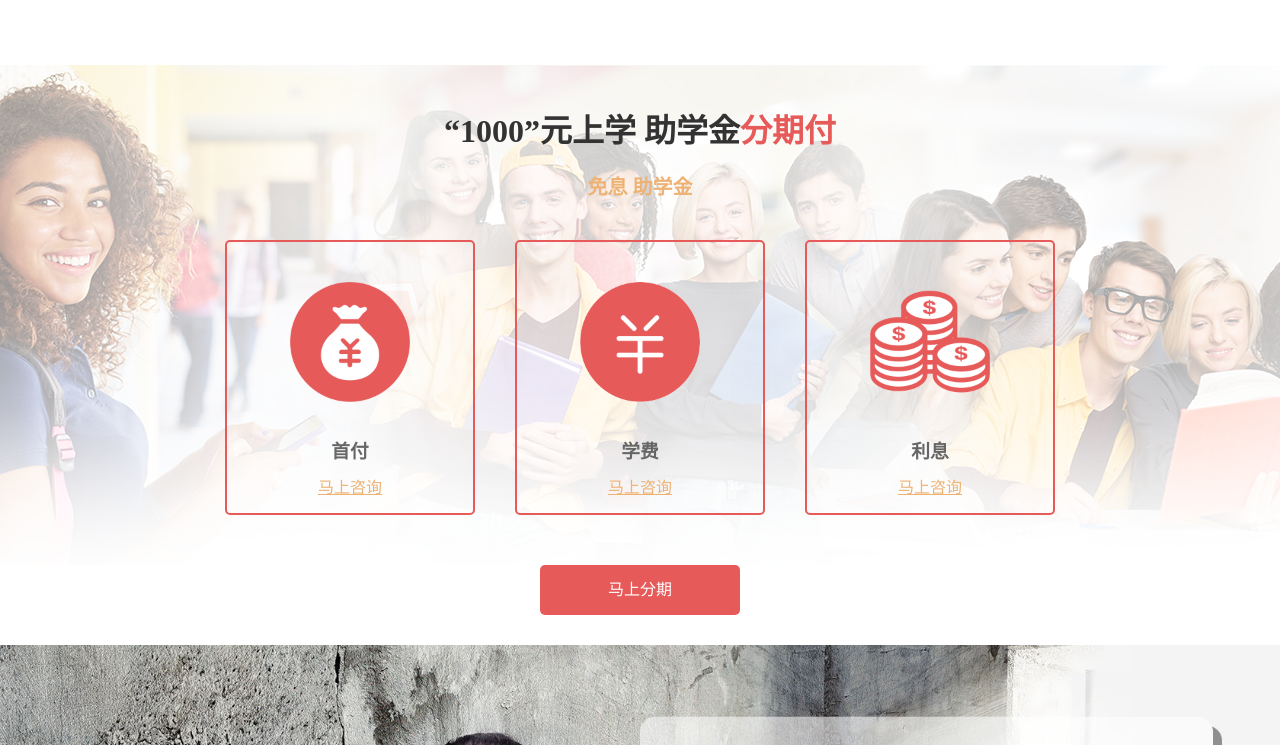
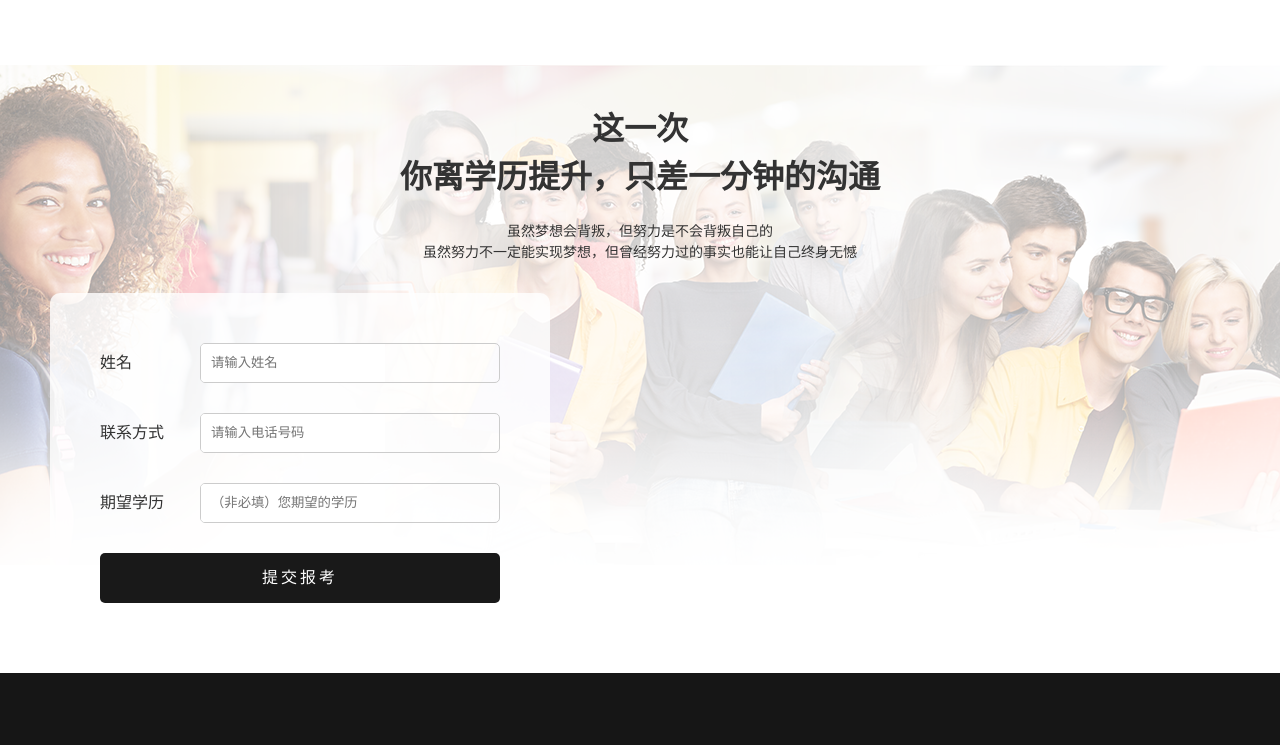
Before and after one commit to linshaoneng/educate_static_html, a website: page htmls/school_index.html in a window 1280 px wide. Shown: the part 3695-4440 px from the top of the page. Drawn offline with Linux system fonts and the light colour scheme.

Commit message:
表单。。。

```diff
--- a/css/school_index.css
+++ b/css/school_index.css
@@ -573,138 +573,82 @@
     text-align:center;
     font-size:32px;
     padding:40px 0 20px;
-}
-.installments .title h1 span{
-    color:#e75a5a;
+    line-height: 1.5;
+    font-family:"宋体";
+    font-weight: 900;
 }
 .installments .title .sub{
-    font-size:20px;
+    font-size:14px;
+    line-height: 1.5;
     text-align:center;
-    color:#eeb274;
-    font-weight: bold;
+    color:#333;
 }
 .installments .content {
-    width: 830px;
-    margin:0 auto;
+    width: 1180px;
+    margin:30px  auto 0;
     overflow:hidden;
     padding-bottom:20px;
 }
-
-.installments .content ul{
-    width:870px;
-    padding:40px 0;
-}
-
-.installments .content ul li{
-    float:left;
-    width:250px;
+.installments .content .form-box{
+    width: 500px;
+    background:rgba(255,255,255,0.8);
     -webkit-box-sizing: border-box;
     -moz-box-sizing: border-box;
     box-sizing: border-box;
-    border:2px solid #e75a5a;
-    text-align:center;
-    margin-right:40px;
+    padding: 50px;
+    -webkit-border-radius: 10px;
+    -moz-border-radius: 10px;
+    border-radius: 10px;
+}
+.installments .content .form-box .group{
+    height: 40px;
+    line-height: 40px;
+    margin-bottom: 30px;
+
+}
+.installments .content .form-box .group label{
+    display:block;
+    float:left;
+    width: 100px;
+    height: 40px;
+    line-height: 40px;
+    font-size: 16px;
+}
+.installments .content .form-box .group .group-control{
+    height:38px;
+    border: 1px solid #ccc;
+    float: left;
+    width: 298px;
     -webkit-border-radius: 5px;
     -moz-border-radius: 5px;
     border-radius: 5px;
-    padding-top:40px;
-}
-.installments .content ul li h3{
-    padding-top:30px;
-    color:#666;
-}
-.installments .content ul li a{
-    display: block;
-    text-align:center;
-    height:50px;
-    line-height:50px;
-    color:#eeb274;
-    text-decoration: underline;
-}
-.installments .content ul li a:hover{
-    color:#e29e59;
-}
-.installments .content ul li  img{
-    width:120px;
-    height:120px;
-    border:none;
-}
-.why{
-    width:100%;
-}
-.why img{
-    display:block;
-    max-width:1680px;
-    width:100%;
-    height:auto;
-    border:none;
-    margin:0;
-    padding:0;
-}
-.form-box{
-    background:url("../images/form.jpg")  right center no-repeat;
-    height:500px;
-}
-.form-box .form-content{
-    padding-top:86px;
-    margin-right:841px;
-}
-.form-box .form-content h1{
-    padding:20px 0 30px;
-    color:#e75a5a;
-}
-.form-box .form-content .form-group{
-    margin-bottom:25px;
-    border:2px solid #e75a5a;
-    width:300px;
-    -webkit-border-radius:5px;
-    -moz-border-radius:5px;
-    border-radius:5px;
-    height:44px;
-    line-height:44px;
     overflow:hidden;
 }
-.form-box .form-content .form-group label{
-    display:block;
-    width:100px;
-    background: #e75a5a;
-    color:#fff;
-    text-align:center;
-    font-size:14px;
-}
-.form-box .form-content .form-group .form-control{
-    width:200px;
-}
-.form-box .form-content .form-group .form-control input{
+.installments .content .form-box .group .group-control input{
     display:block;
     border:none;
-    padding-left:15px;
-    font-size:16px;
-    width:auto;
-    height:44px;
-    line-height:44px;
+    height: 38px;
+    padding: 0 10px;
+    width: auto;
 }
-.form-box .form-content .btn .fl{
-    font-size:14px;
-    display:block;
-    width:100px;
-    text-align:center;
-    color:#fff;
-    margin:20px auto;
-    background:#e75a5a;
-    height:50px;
+.installments .content .form-box .btns button{
+    height: 50px;
+    line-height: 50px;
     -webkit-border-radius: 5px;
     -moz-border-radius: 5px;
     border-radius: 5px;
-    line-height:50px;
+    background:#191919;
+    text-align:center;
+    color:#fff;
+    display:block;
+    width: 100%;
     border:none;
+    font-size: 16px;
+    letter-spacing: 3px;
+    cursor:pointer;
 }
-.form-box .form-content .btn .submit{
-    background:#333333;
-    margin-left:30px;
-}
-.form-box .form-content .btn .submit:hover{
-    background:#666;
+.installments .content .form-box .btn button:hover{
+    background:#999;
 }
 .footer{
     width:100%;
--- a/htmls/school_index.html
+++ b/htmls/school_index.html
@@ -359,57 +359,34 @@
 </div>
 <div class="installments">
     <div class="title">
-        <h1>“1000”元上学 助学金<span>分期付</span></h1>
-        <p class="sub">免息 助学金</p>
+        <h1>这一次<br />你离学历提升，只差一分钟的沟通</h1>
+        <p class="sub">虽然梦想会背叛，但努力是不会背叛自己的<br/ >虽然努力不一定能实现梦想，但曾经努力过的事实也能让自己终身无憾</p>
     </div>
-    <div class="content">
-        <ul>
-            <li>
-                <img src="../images/icon_01.png" alt="">
-                <h3>首付</h3>
-                <a href="">马上咨询</a>
-            </li>
-            <li>
-                <img src="../images/icon_02.png" alt="">
-                <h3>学费</h3>
-                <a href="">马上咨询</a>
-            </li>
-            <li>
-                <img src="../images/icon_03.png" alt="">
-                <h3>利息</h3>
-                <a href="">马上咨询</a>
-            </li>
-        </ul>
-    </div>
-    <div class="btn">马上分期</div>
-</div>
-<div class="why">
-    <img src="../images/why-.jpg" alt="" />
-</div>
-<div class="form-box clearfix">
-    <div class="form-content fr">
-        <h1>温馨留言</h1>
-        <div class="form-group clearfix">
-            <label for="name" class="fl">姓名</label>
-            <div class="form-control fl">
-                <input name="name" id="name" type="text" />
+    <div class="content clearfix">
+        <div class="form-box">
+            <form action="">
+                <div class="group clearfix">
+                    <label for="name">姓名</label>
+                    <div class="group-control">
+                        <input type="text" name="name" id="name" placeholder="请输入姓名" />
                     </div>
                 </div>
-        <div class="form-group clearfix">
-            <label for="concat" class="fl">联系方式</label>
-            <div class="form-control fl">
-                <input name="concat" id="concat" type="text" />
+                <div class="group clearfix">
+                    <label for="concat">联系方式</label>
+                    <div class="group-control">
+                        <input type="text" name="concat" id="concat" placeholder="请输入电话号码" />
                     </div>
                 </div>
-        <div class="form-group clearfix">
-            <label for="others" class="fl">其他需求</label>
-            <div class="form-control fl">
-                <input name="others" id="others" type="text" />
+                <div class="group clearfix">
+                    <label for="diploma">期望学历</label>
+                    <div class="group-control">
+                        <input type="text" name="diploma" id="diploma" placeholder="（非必填）您期望的学历" />
                     </div>
                 </div>
-        <div class="btn clearfix">
-            <button class="fl ask">我要咨询</button>
-            <button class="fl submit">提交</button>
+                <div class="btns">
+                    <button type="submit">提交报考</button>
+                </div>
+            </form>
         </div>
     </div>
 </div>
```
Lines whose indentation alone changed are shown as unchanged.
